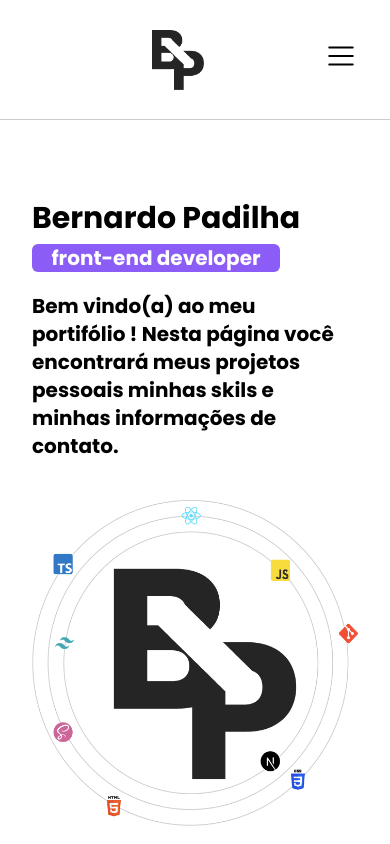
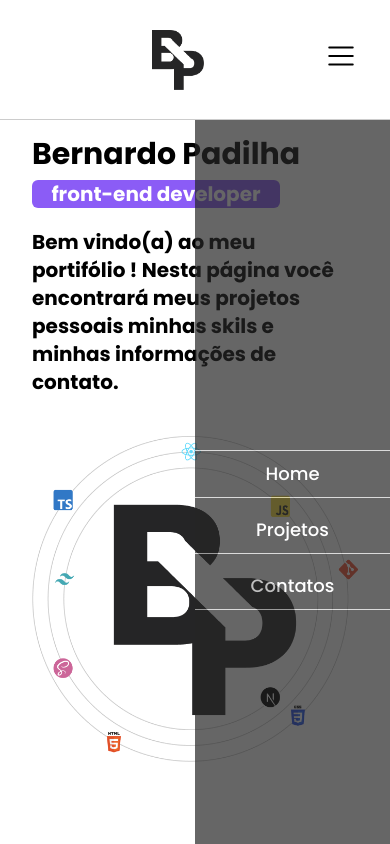
Before and after one commit to bernardopadilha/my-site, a React (Vite) app: page / in a window 390 px wide. Both pictures are taken after a click on the button 340 px from the left and 56 px from the top of the page. Shown: the top 844 px of the page. Built offline with nearby package versions, Linux system fonts and the light colour scheme.

Commit message:
feature: create button menu-mobile

```diff
--- a/src/App.tsx
+++ b/src/App.tsx
@@ -1,4 +1,4 @@
-import { Header } from "./components/Header";
+import { Header } from "./components/sections/Header";
 import { Contact } from "./components/sections/Contact";
 import { Home } from "./components/sections/Home";
 import { Projects } from "./components/sections/Projects";
--- a/src/components/CardProject.tsx
+++ b/src/components/CardProject.tsx
@@ -32,7 +32,9 @@ export function CardProject({
               })}
             </div>
 
-            <p className="text-lg md:text-2xl font-regular md:font-bold text-white mt-7">{content}</p>
+            <p className="text-lg md:text-2xl font-regular md:font-bold text-white mt-7">
+              {content}
+            </p>
           </div>
         </div>
 
--- a/src/components/Header.tsx
+++ /dev/null
@@ -1,42 +0,0 @@
-import { List } from "phosphor-react";
-import logo from "../../public/logo.png"
-
-export function Header() {
-
-  return (
-    <div className="w-full h-[120px] flex items-center justify-center border-solid border-b border-separatorHeader">
-      <div className="w-full max-w-[1440px] mx-auto px-8">
-        <div className="w-full flex items-center justify-between">
-          <div className="md:hidden"></div>
-          <div>
-            <img className="h-[60px]" src={logo} alt="" />
-          </div>
-          <nav className="hidden md:flex">
-            <ul className="flex items-center justify-center gap-20">
-              <li className="font-semibold text-2xl text-text hover:text-purple500">
-                <a href="">Home</a>
-              </li>
-              <li className="font-semibold text-2xl text-text hover:text-purple500">
-                <a href="">Projetos</a>
-              </li>
-              <li className="font-semibold text-2xl text-text hover:text-purple500">
-                <a href="">Contato</a>
-              </li>
-            </ul>
-          </nav>
-          <div className="hidden "></div>
-          <div>
-            <button type="button" className="md:collapse"><List size={34}/></button>
-            {/* <nav className='absolute right-3'>
-              <ul className='flex flex-col items-start justify-start gap-2'>
-                <li className='w-[256px] h-9 border-b border-solid border-purple500 text-text font-medium text-lg flex items-center justify-center'><a href="">Home</a></li>
-                <li className='w-[256px] h-9 border-b border-solid border-purple500 text-text font-medium text-lg flex items-center justify-center'><a href="">Projetos</a></li>
-                <li className='w-[256px] h-9 border-b border-solid border-purple500 text-text font-medium text-lg flex items-center justify-center'><a href="">Contatos</a></li>
-              </ul>
-            </nav> */}
-          </div>
-        </div>
-      </div>
-    </div>
-  );
-}
--- a/src/components/sections/Contact.tsx
+++ b/src/components/sections/Contact.tsx
@@ -2,7 +2,10 @@ import { Envelope, GithubLogo, LinkedinLogo, Phone } from "phosphor-react";
 
 export function Contact() {
   return (
-    <div className="w-full max-w-[1440px] px-8 md:px-[5.625rem] pb-[55px] flex flex-col items-start justify-center">
+    <section
+      id="contatos"
+      className="w-full max-w-[1440px] px-8 md:px-[5.625rem] pb-[55px] flex flex-col items-start justify-center"
+    >
       <h1 className="text-3xl md:text-4xl font-semibold mt-24 mb-9">Contato</h1>
 
       <div className="w-full md:px-[11.75rem]">
@@ -32,6 +35,6 @@ export function Contact() {
       <p className="font-bold text-text opacity-40 mt-24 mx-auto">
         Feito por Bernardo Alves Padilha
       </p>
-    </div>
+    </section>
   );
 }
--- /dev/null
+++ b/src/components/sections/Header.tsx
@@ -0,0 +1,55 @@
+import { List } from "phosphor-react";
+import logo from "../../../public/logo.png"
+import { useState } from "react";
+
+export function Header() {
+  const [openMenu, setOpenMenu] = useState(false)
+
+  return (
+    <div className="w-full h-[120px] bg-white flex items-center justify-center border-solid border-b fixed border-separatorHeader z-50">
+      <div className="w-full max-w-[1440px] mx-auto px-8">
+        <div className="w-full flex items-center justify-between">
+          <div className="md:hidden"></div>
+          <div>
+            <img className="h-[60px]" src={logo} alt="" />
+          </div>
+          <nav className="hidden md:flex">
+            <ul className="flex items-center justify-center gap-20">
+              <li className="font-semibold text-2xl text-text hover:text-purple500">
+                <a href="#home">Home</a>
+              </li>
+              <li className="font-semibold text-2xl text-text hover:text-purple500">
+                <a href="#projetos">Projetos</a>
+              </li>
+              <li className="font-semibold text-2xl text-text hover:text-purple500">
+                <a href="#contatos">Contato</a>
+              </li>
+            </ul>
+          </nav>
+          <div className="hidden "></div>
+            <div className="md:collapse">
+              <button type="button" onClick={(e) => setOpenMenu(!openMenu)} className=""><List size={34}/></button>
+          {openMenu && (
+              <nav className='absolute right-0 top-[7.5rem] w-[50vw] h-[820px] bg-body opacity-70 flex flex-col justify-center'>
+                <ul className='flex flex-col items-center justify-center gap-2'>
+                  <li
+                    className='w-full h-12 border-b border-t border-solid border-separatorHeader text-white font-medium text-lg flex items-center justify-center hover:text-purple500'>
+                      <a href="">Home</a>
+                  </li>
+                  <li
+                    className='w-full h-12 border-b border-solid border-separatorHeader text-white font-medium text-lg flex items-center justify-center hover:text-purple500'>
+                      <a href="">Projetos</a>
+                  </li>
+                  <li
+                    className='w-full h-12 border-b border-solid border-separatorHeader text-white font-medium text-lg flex items-center justify-center hover:text-purple500'>
+                      <a href="">Contatos</a>
+                  </li>
+                </ul>
+              </nav>
+          )}
+          </div>
+        </div>
+      </div>
+    </div>
+  );
+}
--- a/src/components/sections/Home.tsx
+++ b/src/components/sections/Home.tsx
@@ -2,11 +2,16 @@ import Banner from "../../../public/banner.png";
 
 export function Home() {
   return (
-    <div className="w-full max-w-[1440px] h-auto py-20 md:py-0 md:h-screen px-8 md:px-[5.625rem] mb-10 flex flex-col md:flex-row items-center justify-between ">
+    <section
+      id="home"
+      className="w-full max-w-[1440px] h-auto py-20 md:py-0 md:h-screen px-8 md:px-[5.625rem] mb-16 flex flex-col md:flex-row items-center justify-between mt-14"
+    >
       <div className="flex flex-col items-start justify-center mr-4">
         <div>
-          <h1 className="text-3xl whitespace-nowrap xl:text-5xl font-bold">Bernardo Padilha</h1>
-          <span className="w-[15.5rem] h-[2.375] flex items-center justify-center bg-purple500 text-white rounded-md text-xl font-bold relative mt-2 xl:left-[220px] md:mt-0">
+          <h1 className="text-3xl whitespace-nowrap xl:text-5xl font-bold">
+            Bernardo Padilha
+          </h1>
+          <span className="w-[15.5rem] h-[2.375] flex items-center justify-center bg-purple500 text-white rounded-md text-xl font-bold mt-2 xl:left-[220px] md:mt-0">
             front-end developer
           </span>
         </div>
@@ -16,8 +21,11 @@ export function Home() {
         </p>
       </div>
 
-      <img src={Banner} className="mt-10 md:mt-0 w-full aspect-square md:w-[630px] md:h-[612px]" />
-    </div>
+      <img
+        src={Banner}
+        className="mt-10 md:mt-0 w-full aspect-square md:w-[630px] md:h-[612px]"
+      />
+    </section>
   );
 }
 
--- a/src/components/sections/Projects.tsx
+++ b/src/components/sections/Projects.tsx
@@ -3,9 +3,14 @@ import { CardProject } from "../CardProject";
 
 export function Projects() {
   return (
-    <div className="w-full h-[full] flex flex-col items-center justify-start bg-background bg-center bg-cover bg-no-repeat">
+    <section
+      id="projetos"
+      className="w-full h-[full] flex flex-col items-center justify-start bg-background bg-center bg-cover bg-no-repeat"
+    >
       <div className="w-full max-w-[1440px] px-8 md:px-[5.625rem]">
-        <h1 className="mt-[6rem] text-4xl md:text-5xl text-white font-bold">Projetos</h1>
+        <h1 className="mt-[6rem] text-4xl md:text-5xl text-white font-bold">
+          Projetos
+        </h1>
 
         {products.map((product) => {
           return (
@@ -20,6 +25,6 @@ export function Projects() {
           );
         })}
       </div>
-    </div>
+    </section>
   );
 }
--- a/src/global.css
+++ b/src/global.css
@@ -5,3 +5,7 @@
 body, input, textarea, button {
     @apply font-Poppins
 }
+
+html {
+    @apply scroll-smooth
+}
```
